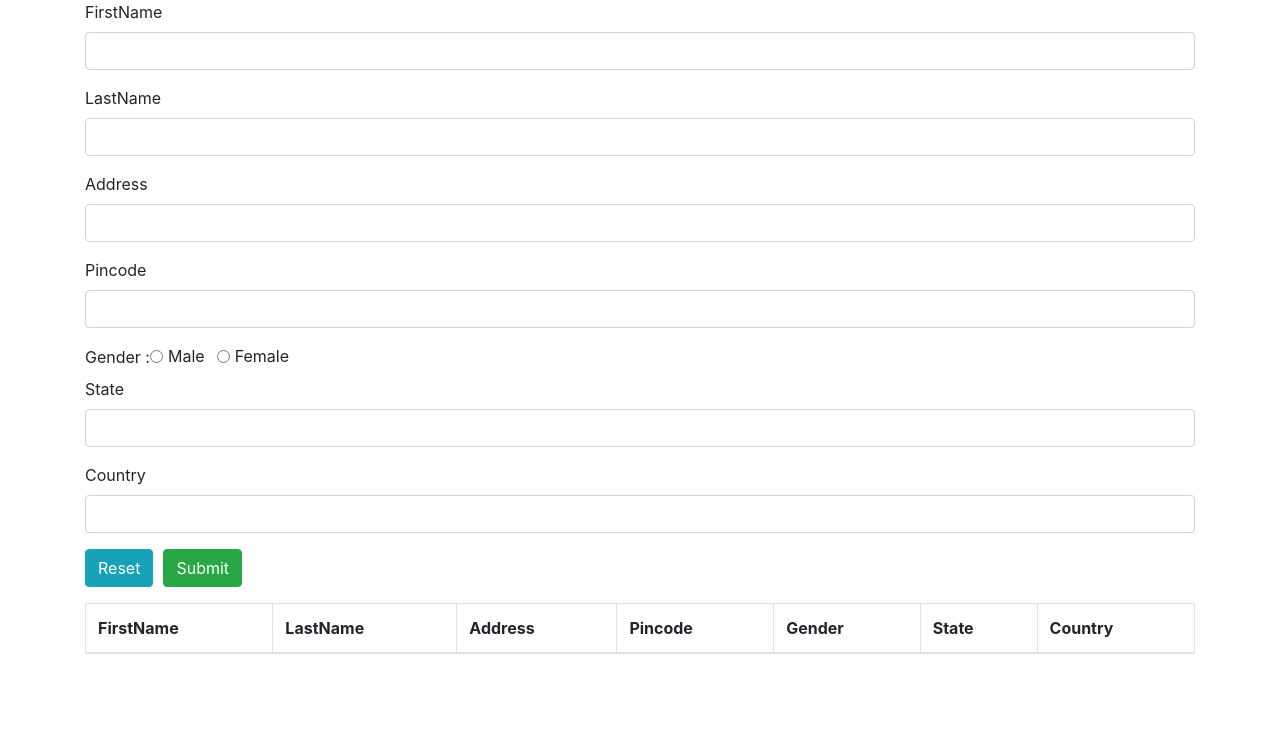
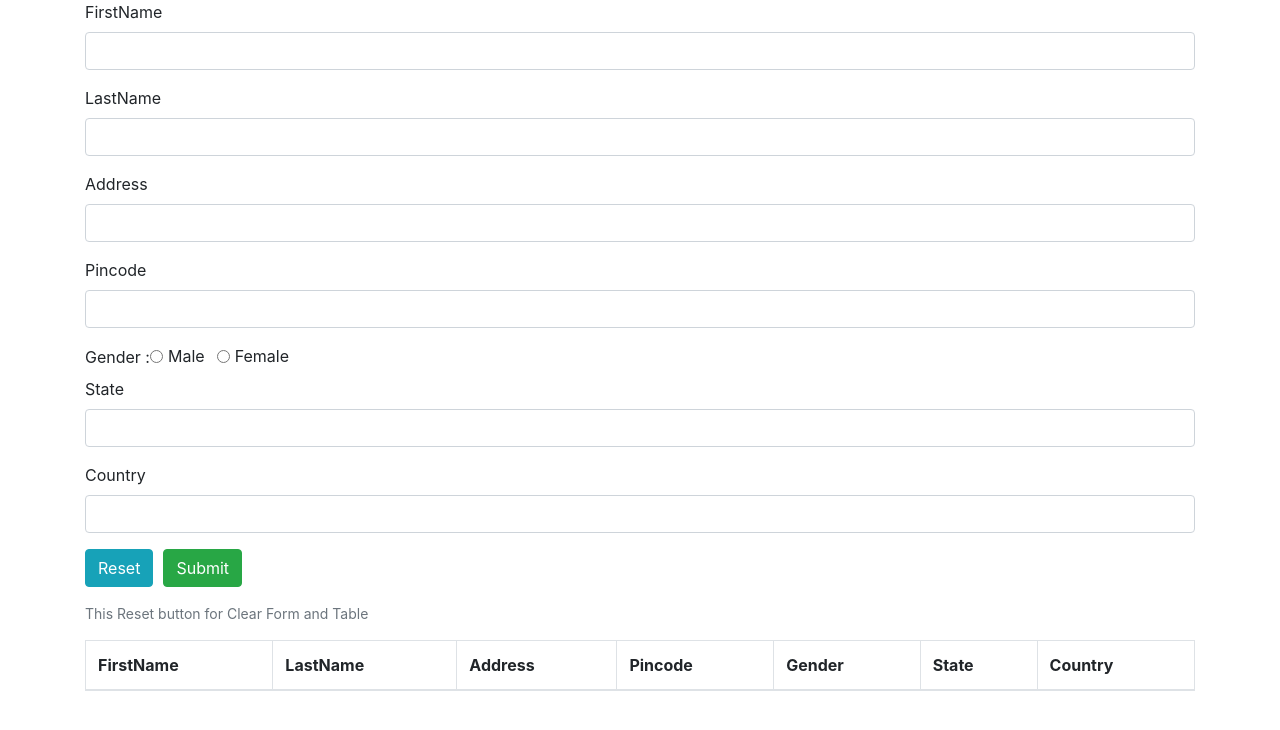
Before and after one commit to Giridharan-ranganathan/DOM_assigment_one, a plain HTML site: page index.html in a window 1280 px wide. Drawn offline with nearby package versions, Linux system fonts and the light colour scheme.

Commit message:
Compeleted

```diff
--- a/index.html
+++ b/index.html
@@ -51,6 +51,11 @@
             fof();
         });
 
+       form.addEventListener("reset", function(event) {
+        event.preventDefault();
+        window.location.reload();
+       })
+
         var div1 = col_create("div", "class", "form-group");
         var div2 = col_create("div", "class", "form-group");
         var div3 = col_create("div", "class", "form-group");
@@ -100,17 +105,20 @@
         var countryInput = input_create("input", "type", "text", "id", "country", "class", "form-control");
 
         //  Buttons
+        // reset btn
         var resetButton = document.createElement("button");
         resetButton.setAttribute("type","reset");
         resetButton.classList.add("btn","btn-info");
         resetButton.innerText = "Reset";
-
+        // submitButton
         var submitButton = document.createElement("button");
         submitButton.setAttribute("type","submit");
         submitButton.classList.add("btn","btn-success");
         submitButton.setAttribute("style","margin-left: 10px");
         submitButton.innerText = "Submit";
 
+        var mutedContent = document.createElement("p");
+        mutedContent.innerHTML = `<small id="emailHelp" class="form-text text-muted">This Reset button for Clear Form and Table</small>`;
         var table = document.createElement("table");
         table.classList.add("table","table-bordered");
 
@@ -153,7 +161,7 @@
         }
 
         containerDiv.append(form,table);
-        form.append(div1, div2, div3, div4, genderLabel, gender1, gender2, div5, div6, div7);
+        form.append(div1, div2, div3, div4, genderLabel, gender1, gender2, div5, div6, div7,mutedContent);
         div1.append(firstName, inputFName);
         div2.append(lastName, inputLName);
         div3.append(address, inputAddress);
```
